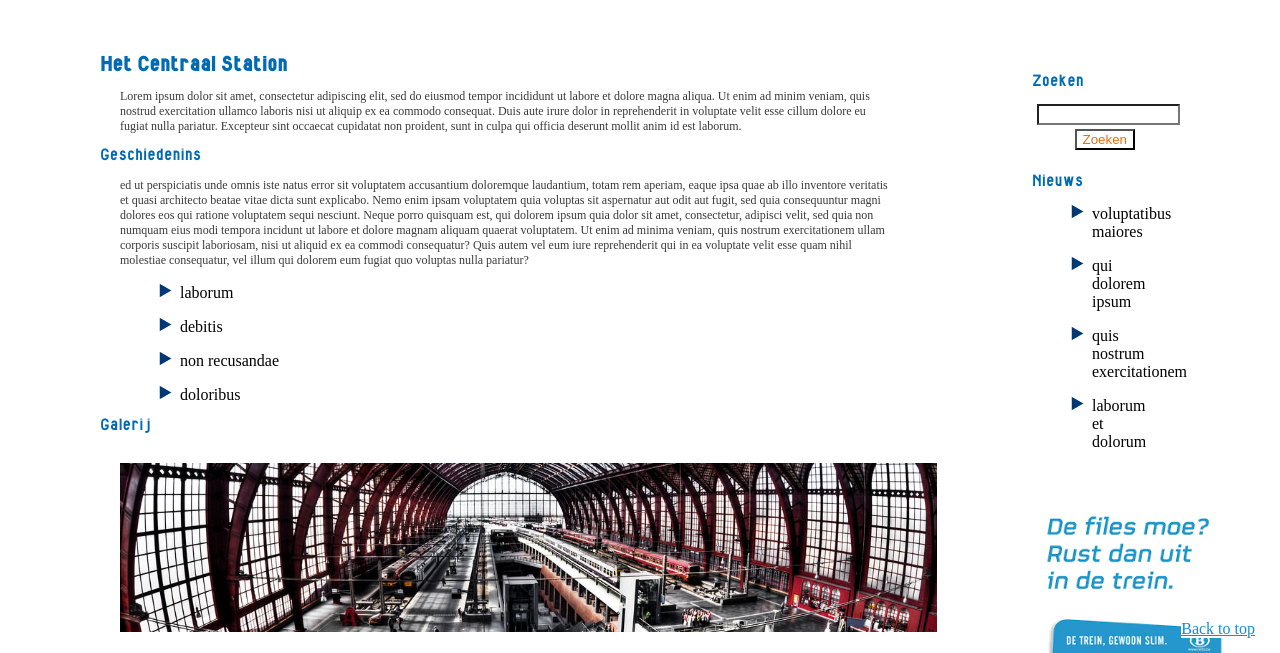
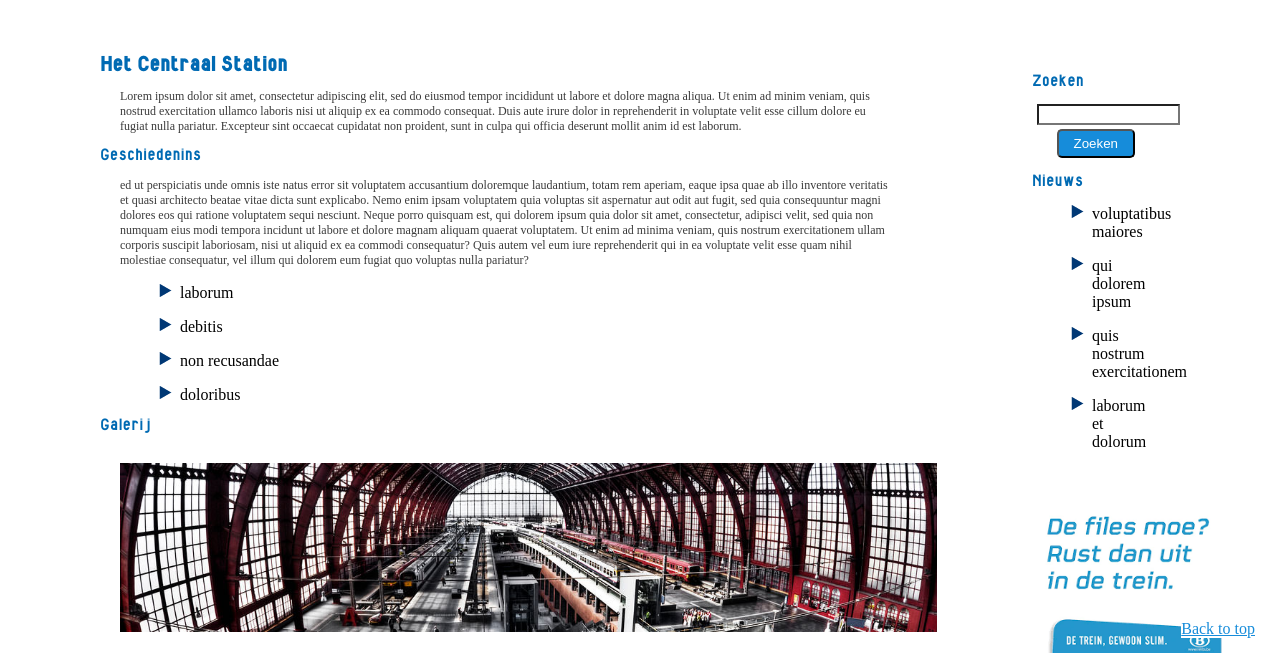
Before and after one commit to Pakrili/AP-WebTechnologie, a plain HTML site: page 02-CSS/opdracht1/opdracht1-startbestand-d/index.html in a window 1280 px wide. Shown: the part 147-800 px from the top of the page. Drawn offline with Linux system fonts and the light colour scheme.

Commit message:
update buttons and fix back to top link
update buttons color padding and cornerradius
fix back to top link Home => home

```diff
--- a/02-CSS/opdracht1/opdracht1-startbestand-d/css/style.css
+++ b/02-CSS/opdracht1/opdracht1-startbestand-d/css/style.css
@@ -28,12 +28,21 @@ li{
     list-style-image: url(../images/list-item.png);
 }
 
-button, a{
+a{
     color: #168cda;
 }
+a:active{
+    color: #ed6d10;
+}
 
-button, a:active{
-    color: #ed6d10;
+button{
+    background-color: #168cda ;
+    color: #ffffff;
+    padding: 5px 15px;
+    border-radius: 5px;
+}
+button:active{
+    background-color: #ed6d10 ;
 }
 
 /* Layout */
--- a/02-CSS/opdracht1/opdracht1-startbestand-d/index.html
+++ b/02-CSS/opdracht1/opdracht1-startbestand-d/index.html
@@ -108,7 +108,7 @@
     </ul>
     <img src="./images/aside.png" alt="files moe">
   </aside>
-  <a href="#Home" id="toTop">Back to top</a>
+  <a href="#home" id="toTop">Back to top</a>
   <footer>
     <!-- HIER KOMEN DE CONTACTGEGEVENS -->
     <p>Website gemaakt door &copy; Daems Patrick | Programmeren 6</p>
```
